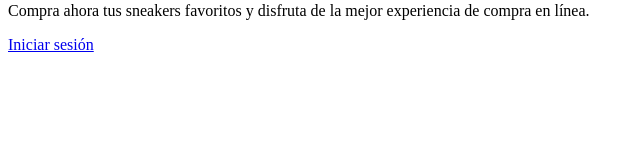
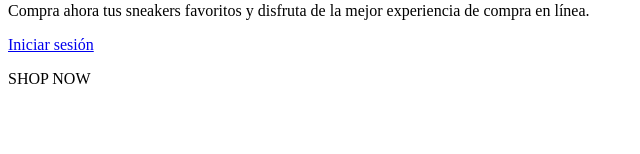
Before and after one commit to JhanpolPb/kickshub, a Next.js app in the folder frontend/: page / in a window 1280 px wide. Shown: the part 146-300 px from the top of the page, without its empty margins (0-640 px from the left). Built offline with nearby package versions, Linux system fonts and the light colour scheme.

Commit message:
feat: new paragraph

```diff
--- a/frontend/app/page.js
+++ b/frontend/app/page.js
@@ -8,6 +8,8 @@ export default function HomePage() {
       <Link href="/catalog">Ver catálogo</Link>
       <p>Compra ahora tus sneakers favoritos y disfruta de la mejor experiencia de compra en línea.</p>
       <Link href="/login">Iniciar sesión</Link>
+
+      <p> SHOP NOW </p>
       </div>
   );
 }
```
